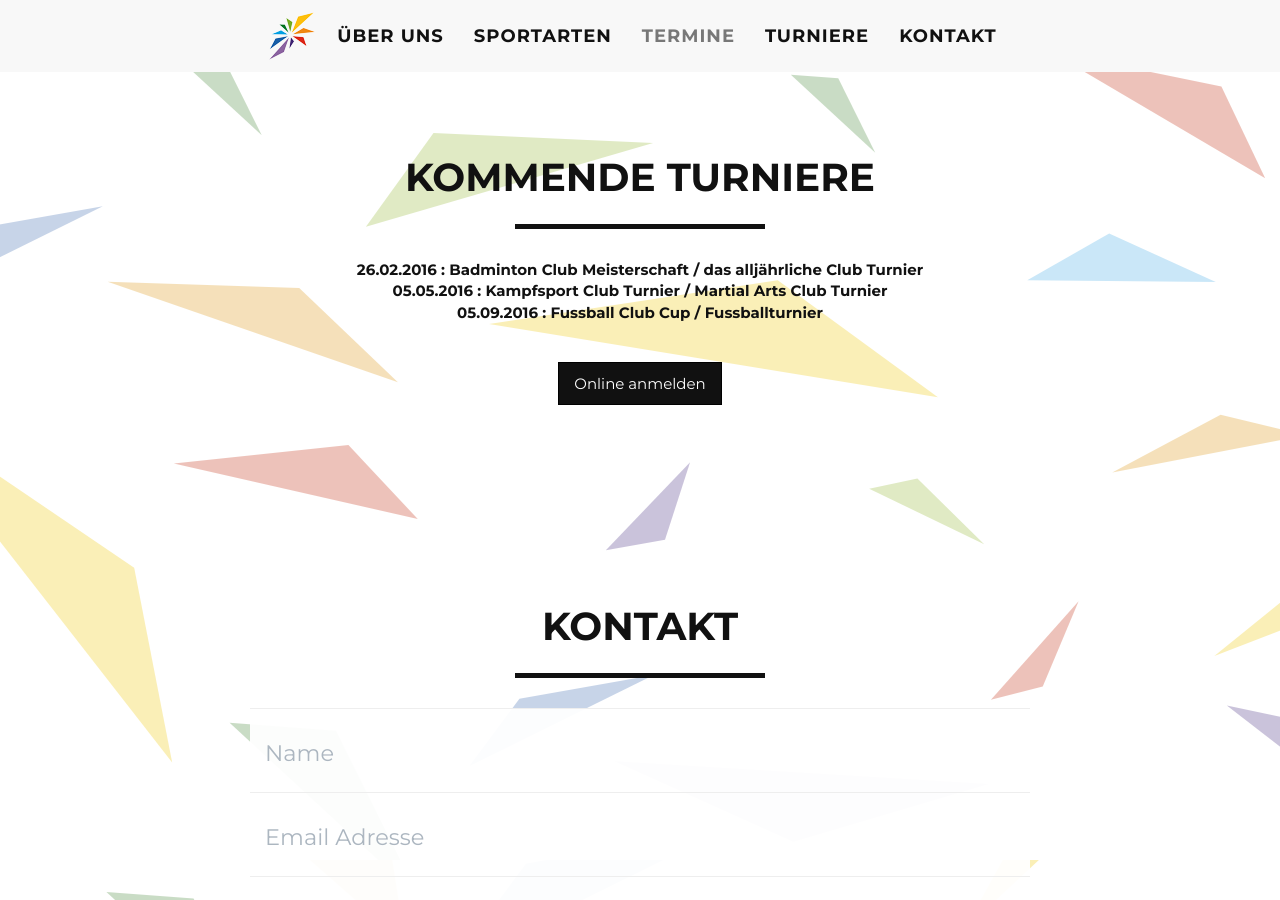
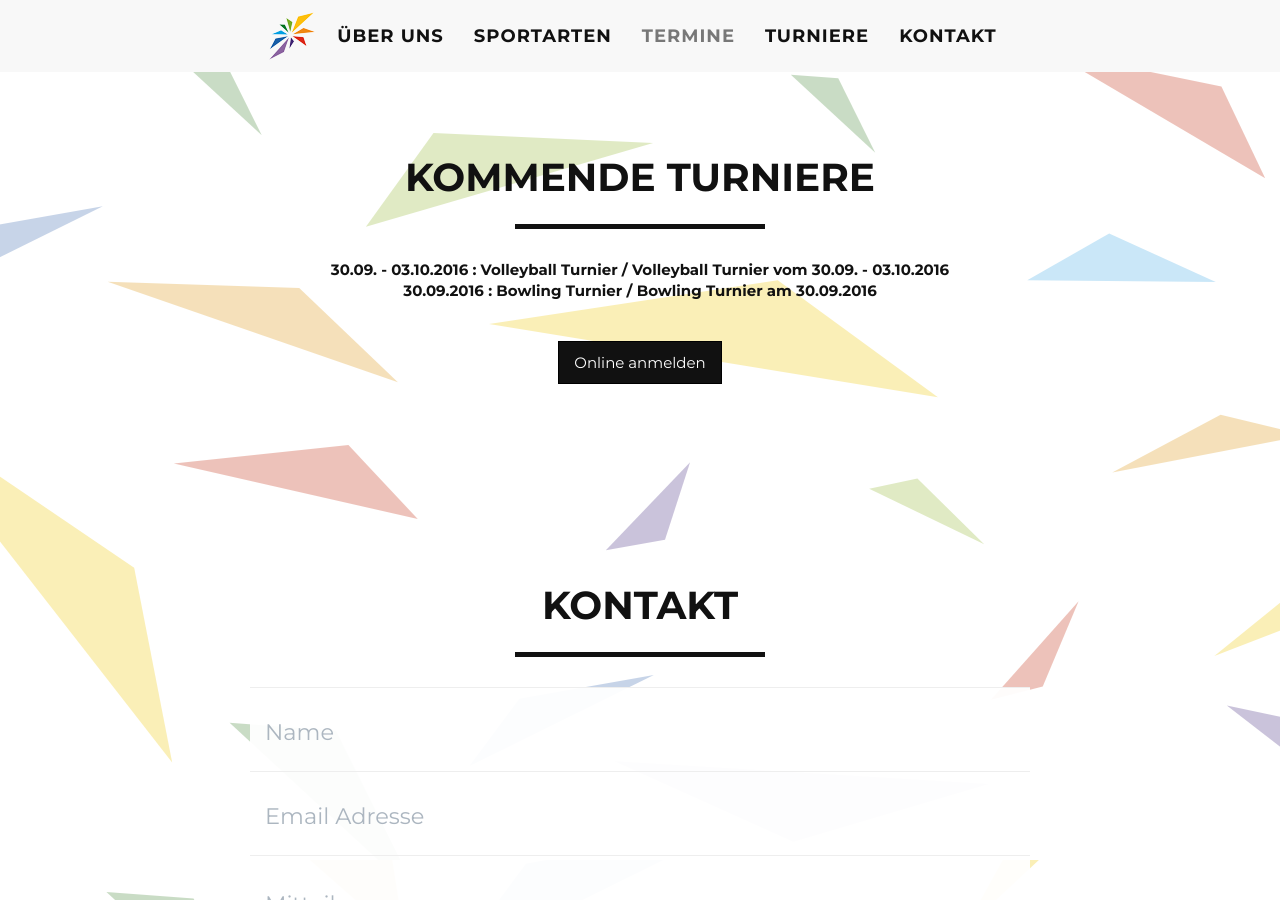
Before and after one commit to scarweb/scarweb.github.io, a Jekyll site: the page built from index.html, in a window 1280 px wide and 900 px high, scrolled down 3640 px. Built offline with Jekyll 4.4.1, drawn with Linux system fonts in a browser that asks for light colours.

Commit message:
Kommende Turniere aktualisiert

```diff
--- a/_data/tourniere.yml
+++ b/_data/tourniere.yml
@@ -1,11 +1,7 @@
-- name: Badminton Club Meisterschaft
-  datum: 26.02.2016
-  text: das alljährliche Club Turnier
+- name: Volleyball Turnier
+  datum: 30.09. - 03.10.2016
+  text: Volleyball Turnier vom 30.09. - 03.10.2016
 
-- name: Kampfsport Club Turnier
-  datum: 05.05.2016
-  text: Martial Arts Club Turnier
-
-- name: Fussball Club Cup
-  datum: 05.09.2016
-  text: Fussballturnier
+- name: Bowling Turnier
+  datum: 30.09.2016
+  text: Bowling Turnier am 30.09.2016
```
